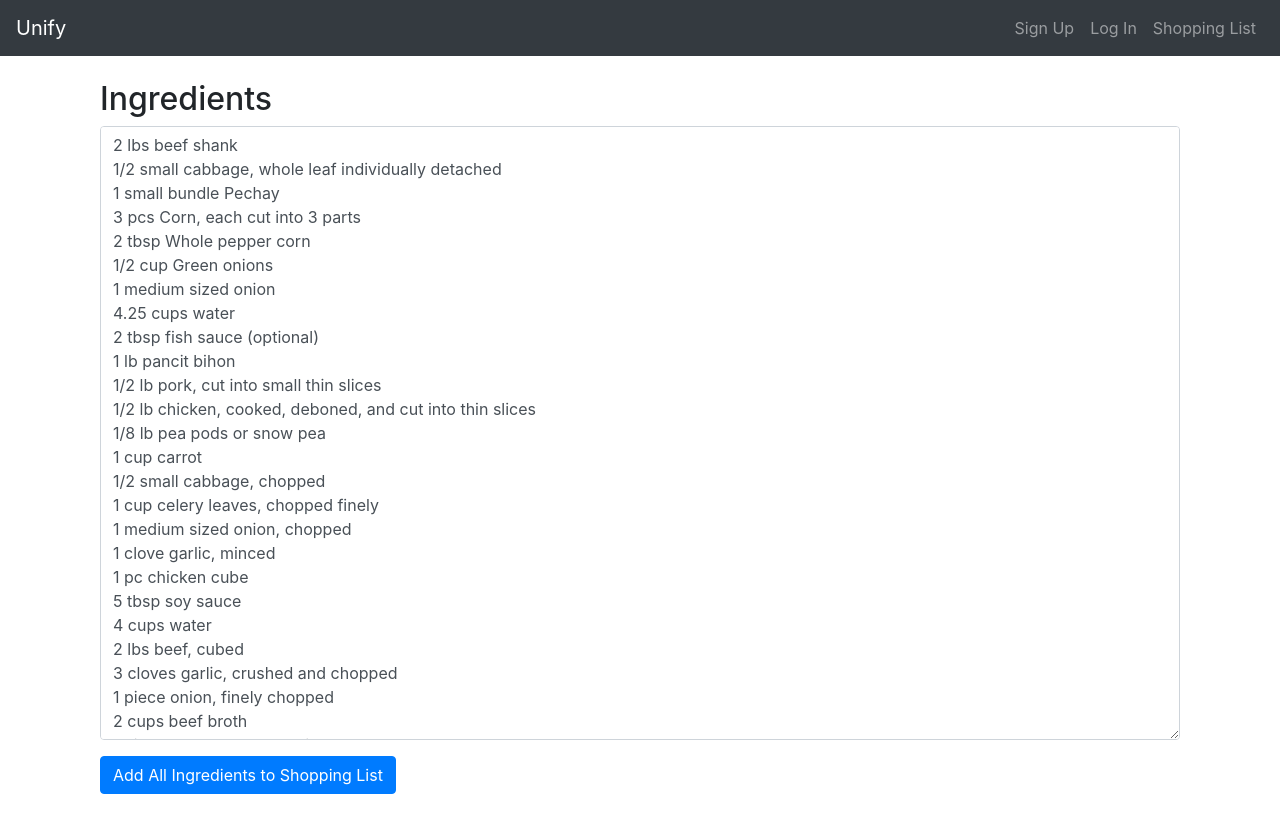
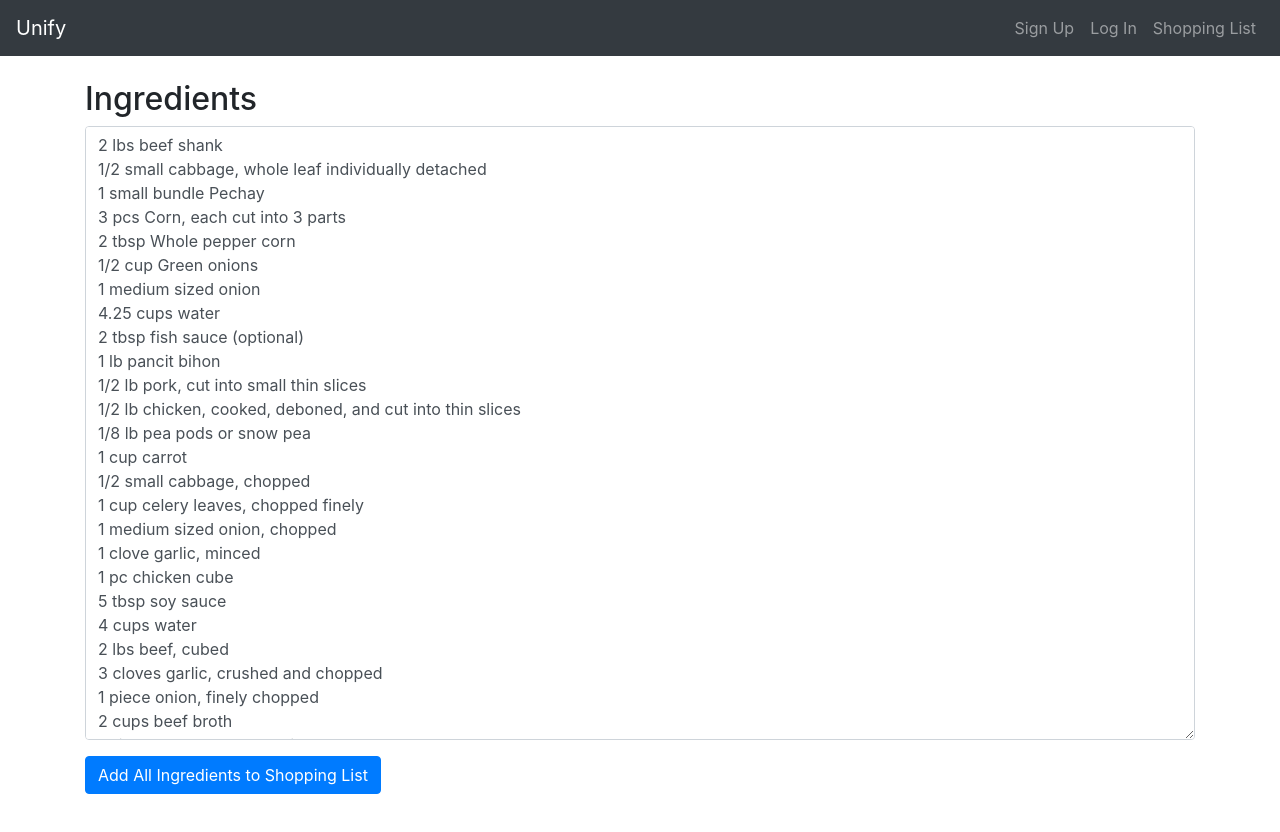
Before and after one commit to caldric/unify, a React (Create React App) app in the folder client/: page / in a window 1280 px wide. Shown: the top 832 px of the page. After the commit the page ends 800 px from the top, so only its background shows below. Built offline with nearby package versions, Linux system fonts and the light colour scheme.

Commit message:
Revise styling for .top-element

```diff
--- a/client/src/App.css
+++ b/client/src/App.css
@@ -137,5 +137,5 @@
 }
 
 .top-element {
-  margin: 5rem 0;
+  margin-top: 5rem;
 }
```
